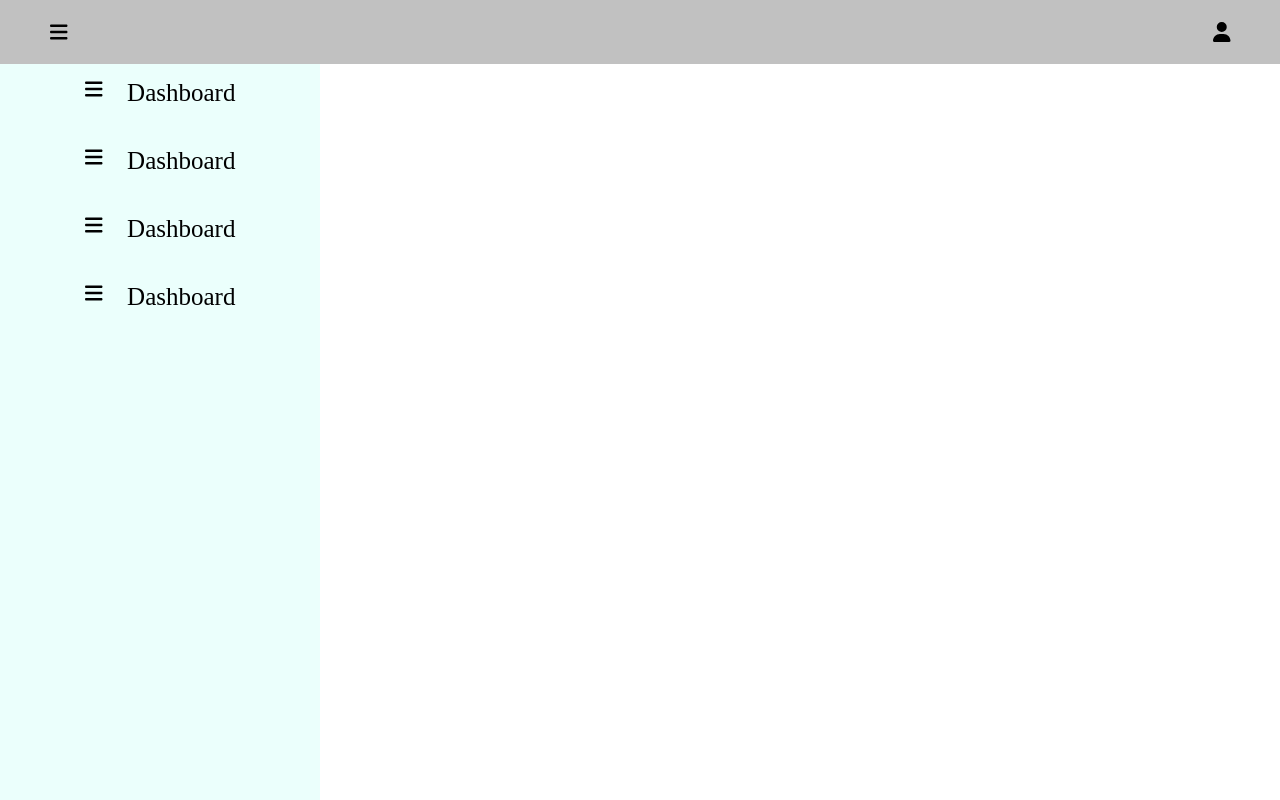
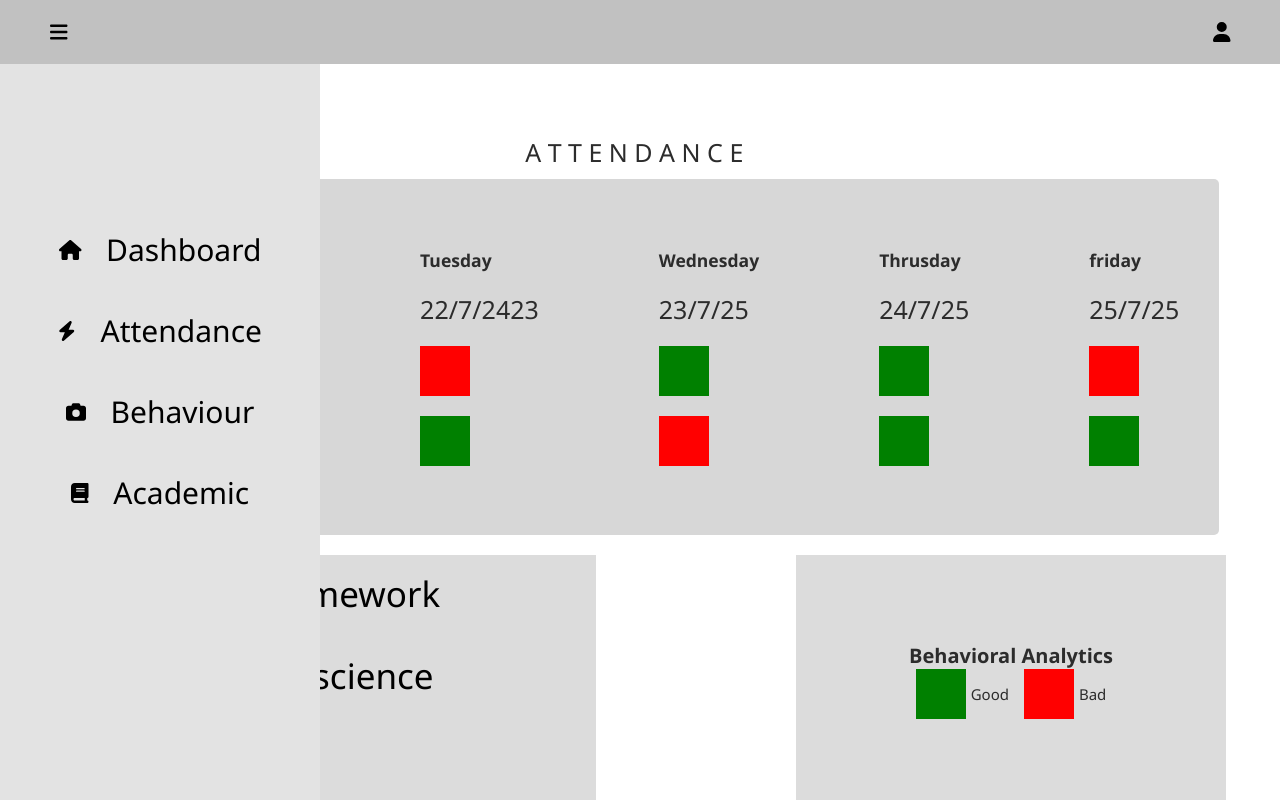
Before and after one commit to voiiddxx/PiSence-Technologies-Assignment, a React (Create React App) app: page / in a window 1280 px wide. Both pictures are taken after a click on the icon 58 px from the left and 32 px from the top of the page. Shown: the top 800 px of the page. Built offline with nearby package versions, Linux system fonts and the light colour scheme.

Commit message:
completed

```diff
--- a/package.json
+++ b/package.json
@@ -15,6 +15,7 @@
     "react-dom": "^18.2.0",
     "react-router-dom": "^6.18.0",
     "react-scripts": "5.0.1",
+    "recharts": "^2.9.3",
     "web-vitals": "^2.1.4"
   },
   "scripts": {
--- /dev/null
+++ b/src/Components/Anaylitics/Analytics.css
@@ -0,0 +1,48 @@
+.anay-main{
+    min-height: 250px;
+    min-width: 35%;
+    background-color: rgb(220, 220, 220);
+    margin-top: 20px;
+    display: flex;
+    align-items: center;
+    justify-content: center;
+    flex-direction: column;
+}
+
+.anay-main h1{
+    font-size: 20px;
+}
+
+.detail{
+    display: flex;
+    gap: 15px;
+}
+.good-box
+{
+    display: flex;
+    align-items: center;
+    justify-content: center;
+    gap: 5px;
+}
+.good p {
+    color: black;
+    font-weight: 500;
+}
+
+.bad-box{
+    display: flex;
+    align-items: center;
+    justify-content: center;
+    gap: 5px;
+}
+.good{
+    height: 50px;
+    width: 50px;
+    background-color: green;
+}
+
+.bad{
+    height: 50px;
+    width: 50px;
+    background-color: red;
+}
--- /dev/null
+++ b/src/Components/Anaylitics/Analytics.jsx
@@ -0,0 +1,74 @@
+import React from 'react'
+import "./Analytics.css"
+import data from "../../data (1).json"
+import { PieChart, Pie, Sector, Cell, ResponsiveContainer } from 'recharts';
+
+const Analytics = () => {
+    console.log(data['Behavioral Analytics'].length);
+    let good = 0;
+    for( let i =0;i<data['Behavioral Analytics'].length;i++){
+        if(data['Behavioral Analytics'][i]==="good"){
+            good++;
+        }
+    }
+    let bad = data['Behavioral Analytics'].length - good;
+
+    const datanow = [
+        { name: 'Good', value: good },
+        { name: 'Bad', value: bad },
+      ];
+
+const COLORS = ['#008000', '#ff0000'];
+
+const RADIAN = Math.PI / 180;
+const renderCustomizedLabel = ({ cx, cy, midAngle, innerRadius, outerRadius, percent, index }) => {
+  const radius = innerRadius + (outerRadius - innerRadius) * 0.5;
+  const x = cx + radius * Math.cos(-midAngle * RADIAN);
+  const y = cy + radius * Math.sin(-midAngle * RADIAN);
+
+  return (
+    <text x={x} y={y} fill="white" textAnchor={x > cx ? 'start' : 'end'} dominantBaseline="central">
+      {`${(percent * 100).toFixed(0)}%`}
+    </text>
+  );
+};
+  return (
+   <div className="anay-main">
+    <h1>Behavioral Analytics</h1>
+    <div className="chart">
+
+    <ResponsiveContainer width="100%" height="100%">
+        <PieChart width={400} height={400}>
+          <Pie
+            data={datanow}
+            cx="50%"
+            cy="50%"
+            labelLine={false}
+            label={renderCustomizedLabel}
+            outerRadius={80}
+            fill="#8884d8"
+            dataKey="value"
+          >
+            {datanow.map((entry, index) => (
+              <Cell key={`cell-${index}`} fill={COLORS[index % COLORS.length]} />
+            ))}
+          </Pie>
+        </PieChart>
+      </ResponsiveContainer>
+    </div>
+    <div className="detail">
+        <div className="good-box">
+            <div className="good"></div>
+            <p>Good</p>
+        </div>
+        <div className="bad-box">
+            <div className="bad"></div>
+            <p>Bad</p>
+        </div>
+    </div>
+   </div>
+  )
+}
+
+
+export default Analytics
--- a/src/Components/Homework/Homework.css
+++ b/src/Components/Homework/Homework.css
@@ -1,28 +1,29 @@
 .homeword-main{
     margin-top: 20px;
     height: 250px;
-    width: 30%;
-    background-color: rgb(227, 255, 251);
+    width: 40%;
+    background-color: rgb(220, 220, 220);
     display: flex;
     flex-direction: column;
     align-items: center;
 }
 
 .homeword-main p{
-    font-size: 20px;
+    font-size: 35px;
     color: black;
-    font-weight: 400;
+    font-weight: 500;
     margin-top: 15px;
 }
 
 .work{
     display: flex;
-    gap: 50px;
+    gap: 70px;
     flex-wrap: wrap;
     padding: 20px;
 }
 
 .work p{
 font-weight: 500;
+font-size: 35px;
 
 }
--- a/src/Components/Sidebar.css
+++ b/src/Components/Sidebar.css
@@ -1,10 +1,12 @@
 .sidebar-box{
     height: 100vh;
     width: 25%;
-    background-color: rgb(235, 255, 252);
+    background-color: rgb(227, 227, 227);
+    position: absolute;
 }
 
 .sidebar-menu{
+    margin-top: 150px;
     height: 100%;
     width: 100%;
     display: flex;
@@ -18,9 +20,12 @@
     cursor: pointer;
     margin-top: 15px;
     display: flex;
+    align-items: center;
+    justify-content: center;
     gap: 25px;
 }
 
 .option p {
-    font-size: 25px;
+    font-size: 30px;
+    font-family: 'Segoe UI', Tahoma, Geneva, Verdana, sans-serif;
 }
--- a/src/Components/Sidebar.jsx
+++ b/src/Components/Sidebar.jsx
@@ -1,27 +1,27 @@
 import React from 'react'
 import "./Sidebar.css"
 import { FontAwesomeIcon  } from '@fortawesome/react-fontawesome'
-import { faBars} from '@fortawesome/free-solid-svg-icons'
+import { faBars, faBolt, faBook, faCamera, faHome} from '@fortawesome/free-solid-svg-icons'
 const Sidebar = () => {
   return (
     <div className="sidebar">
         <div className="sidebar-box">
             <div className="sidebar-menu">
                 <div className="option">
-                <FontAwesomeIcon icon={faBars} size='lg' color='black' />
+                <FontAwesomeIcon icon={faHome} size='lg' color='black' />
                 <p>Dashboard</p>
                 </div>
                 <div className="option">
-                <FontAwesomeIcon icon={faBars} size='lg' color='black' />
-                <p>Dashboard</p>
+                <FontAwesomeIcon icon={faBolt} size='lg' color='black' />
+                <p>Attendance</p>
                 </div>
                 <div className="option">
-                <FontAwesomeIcon icon={faBars} size='lg' color='black' />
-                <p>Dashboard</p>
+                <FontAwesomeIcon icon={faCamera} size='lg' color='black' />
+                <p>Behaviour</p>
                 </div>
                 <div className="option">
-                <FontAwesomeIcon icon={faBars} size='lg' color='black' />
-                <p>Dashboard</p>
+                <FontAwesomeIcon icon={faBook} size='lg' color='black' />
+                <p>Academic</p>
                 </div>
             </div>
         </div>
--- a/src/View/Landing/Landing.css
+++ b/src/View/Landing/Landing.css
@@ -9,4 +9,7 @@
 
 .homework-behaviour{
     display: flex;
+    justify-content: center;
+    align-items: center;
+    gap: 200px;
 }
--- a/src/View/Landing/Landing.jsx
+++ b/src/View/Landing/Landing.jsx
@@ -3,6 +3,7 @@ import data from "../../data (1).json"
 import "./Landing.css"
 import Attendance from '../../Components/Attendance/Attendance'
 import Homework from '../../Components/Homework/Homework'
+import Analytics from '../../Components/Anaylitics/Analytics'
 const Landing = () => {
 
   return (
@@ -12,6 +13,7 @@ const Landing = () => {
         <Attendance/>
         <div className="homework-behaviour">
             <Homework/>
+            <Analytics/>
         </div>
         </div>
     </div>
```
Also changed, not shown: 1 other file (tests, documents, lock files or other folders).
